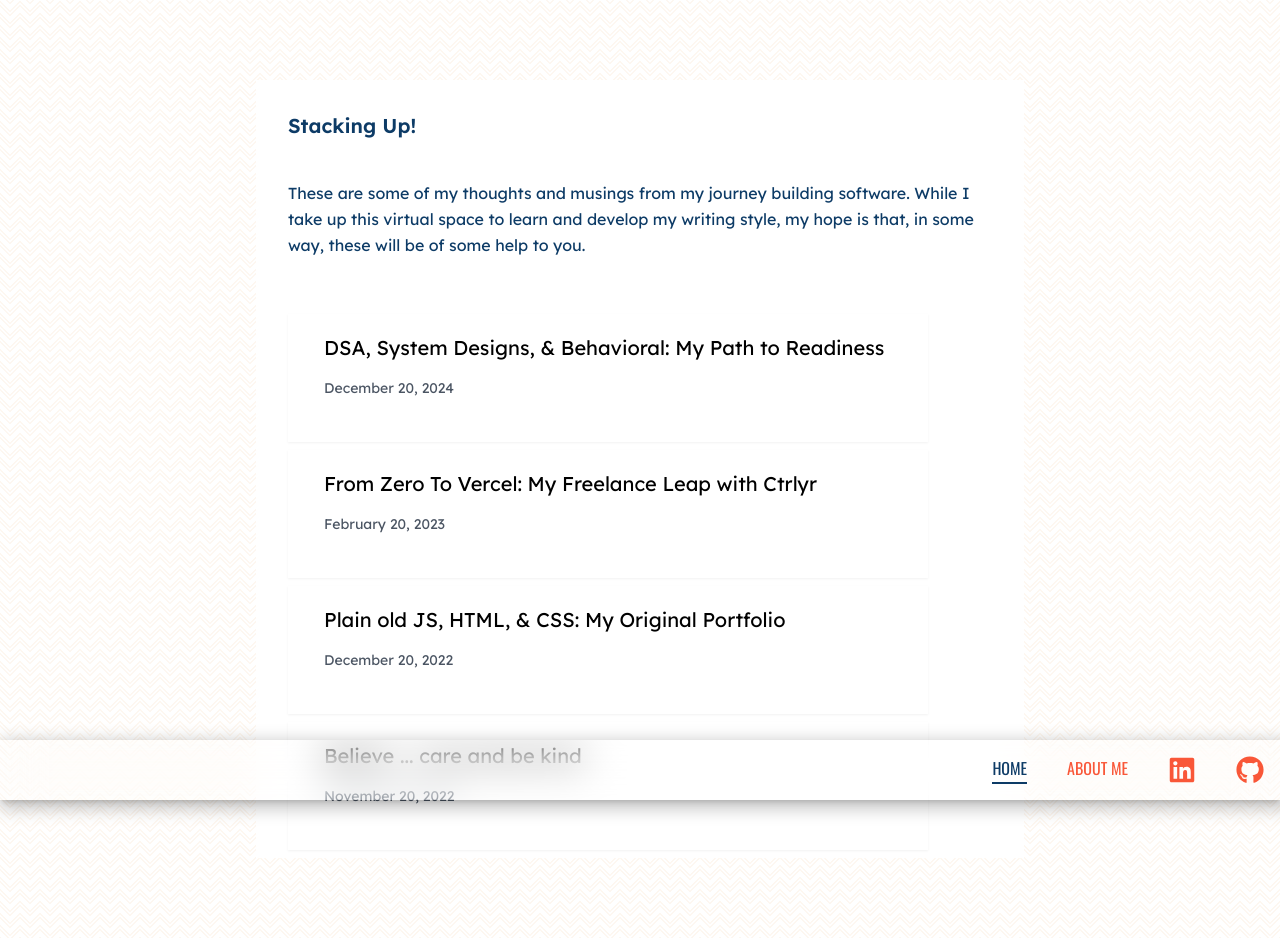
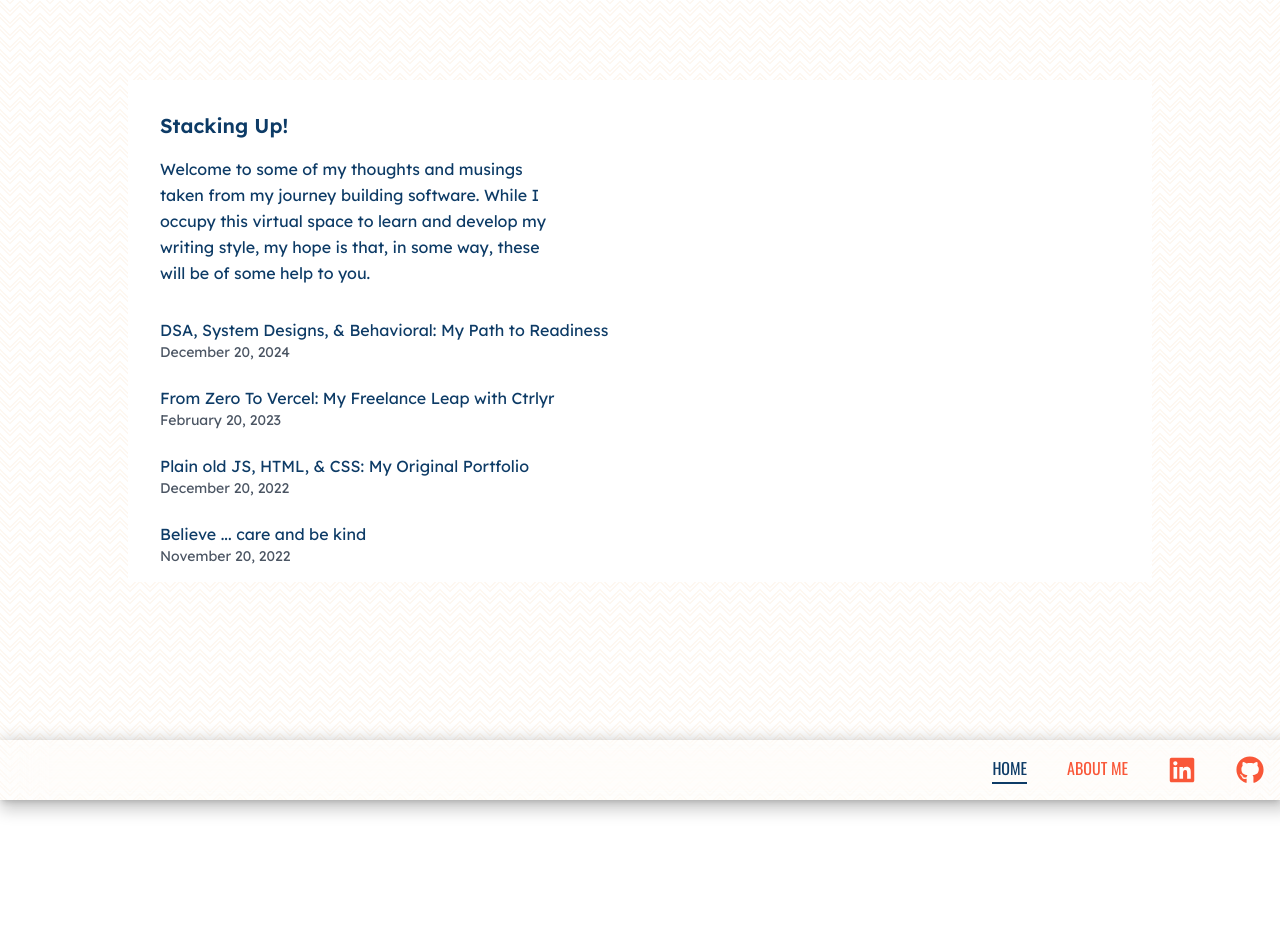
Before and after one commit to marvinsjsu/stacking-up, a Next.js app: page / in a window 1280 px wide. After the commit the page ends 800 px from the top, so only its background shows below. Built offline with nearby package versions, Linux system fonts and the light colour scheme.

Commit message:
update home page and  blog card design

```diff
--- a/app/page.tsx
+++ b/app/page.tsx
@@ -8,12 +8,12 @@ export default function Home() {
   const data = getSortedPostsData();
 
   return (
-    <div className="items-center justify-items-center min-h-screen p-8 pb-20 gap-8 sm:p-20 font-[family-name:var(--font-lexend)]">
-      <main className="text-primary-blue bg-white flex flex-col max-w-screen-md gap-8 row-start-2 items-center sm:items-start">
+    <div className="items-center justify-items-center min-h-screen p-8 pb-20 gap-8 sm:p-20 font-[family-name:var(--font-lexend)] text-primary-blue">
+      <main className="text-primary-blue bg-white max-h-screen w-full flex flex-col max-w-screen-lg gap-2 row-start-2 items-center sm:items-start">
         <h1 className="text-xl font-semibold text-blue px-8 py-2 pt-8">Stacking Up!</h1>
-        <p className="px-8">
-          These are some of my thoughts and musings from my journey building software.
-          While I take up this virtual space to learn and develop my writing style, my
+        <p className="px-8 text-[14px] md:text-[16px] md:w-[450px]">
+          Welcome to some of my thoughts and musings taken from my journey building software.
+          While I occupy this virtual space to learn and develop my writing style, my
           hope is that, in some way, these will be of some help to you.
         </p>
         <CardList data={data} />
--- a/components/blog/card-list.tsx
+++ b/components/blog/card-list.tsx
@@ -13,8 +13,8 @@ type CardListProps = {
 export default function CardList({ data }: {data: Array<CardListProps>}) {
     return (
         <div>
-            <div className={'dark:text-white lg:px-6'}>
-                <ul className={'list-none p-0 m-0 dark:text-white w-full'}>
+            <div className='dark:text-white mx-4'>
+                <ul className='list-none p-0 m-0 dark:text-white w-full'>
                     {data.map((props: CardListProps) => (
                         <Card {...props} key={props.slug} link={`blog/${props.slug}`} />
                     ))}
--- a/components/blog/card.tsx
+++ b/components/blog/card.tsx
@@ -1,7 +1,6 @@
 'use client';
 
 import { useEffect, useState } from 'react';
-import Image from 'next/image';
 import Link from 'next/link';
 import Date from '@/components/date';
 
@@ -19,36 +18,25 @@ function Card({
     link,
     date,
     title,
-    imgUrl = '/card-default-bg.jpg'
 }: CardProps) {
-    const [imgSrc, setImgSrc] = useState('/card-default-bg.jpg');
-
-    useEffect(() => {
-        setImgSrc(imgUrl);
-    }, []);
-
-    const handleError = () => {
-        setImgSrc('/card-default-bg.jpg');
-    };
 
     return (
-        <div className={`border-solid border-spacing-2 border-1 drop-shadow-sm m-2 hover:bg-orange-200 bg-white p2 lg:p-3`}>
+        <div className="p-0 m-0">
             <Link href={link}>
                 <li
-                    className={`flex flex-col mb-4 lg:px-6 dark:bg-gray-900 text-black dark:text-white hover:cursor-pointer pb-2
-                    overflow-hidden hover:text-gray-900 mr-2`}
+                    className='flex flex-col px-4 rounded-md py-2 mb-2 text-primary-blue hover:text-primary-orange'
                     key={slug}
                 >
-                    <>
-                        <h2 className="outline-none mb-0 py-2 text-lg lg:text-xl">
+                    <div className="group">
+                        <h2>
                             {title}
                         </h2>
                         {date && (
-                            <span className={'text-gray-951 text-sx flex flex-col py-2'}>
+                            <span className='text-gray-951 group-hover:text-primary-orange text-sx flex flex-col'>
                                 <Date value={date} />
                             </span>
                         )}
-                    </>
+                    </div>
                 </li>
             </Link>
         </div>
```
